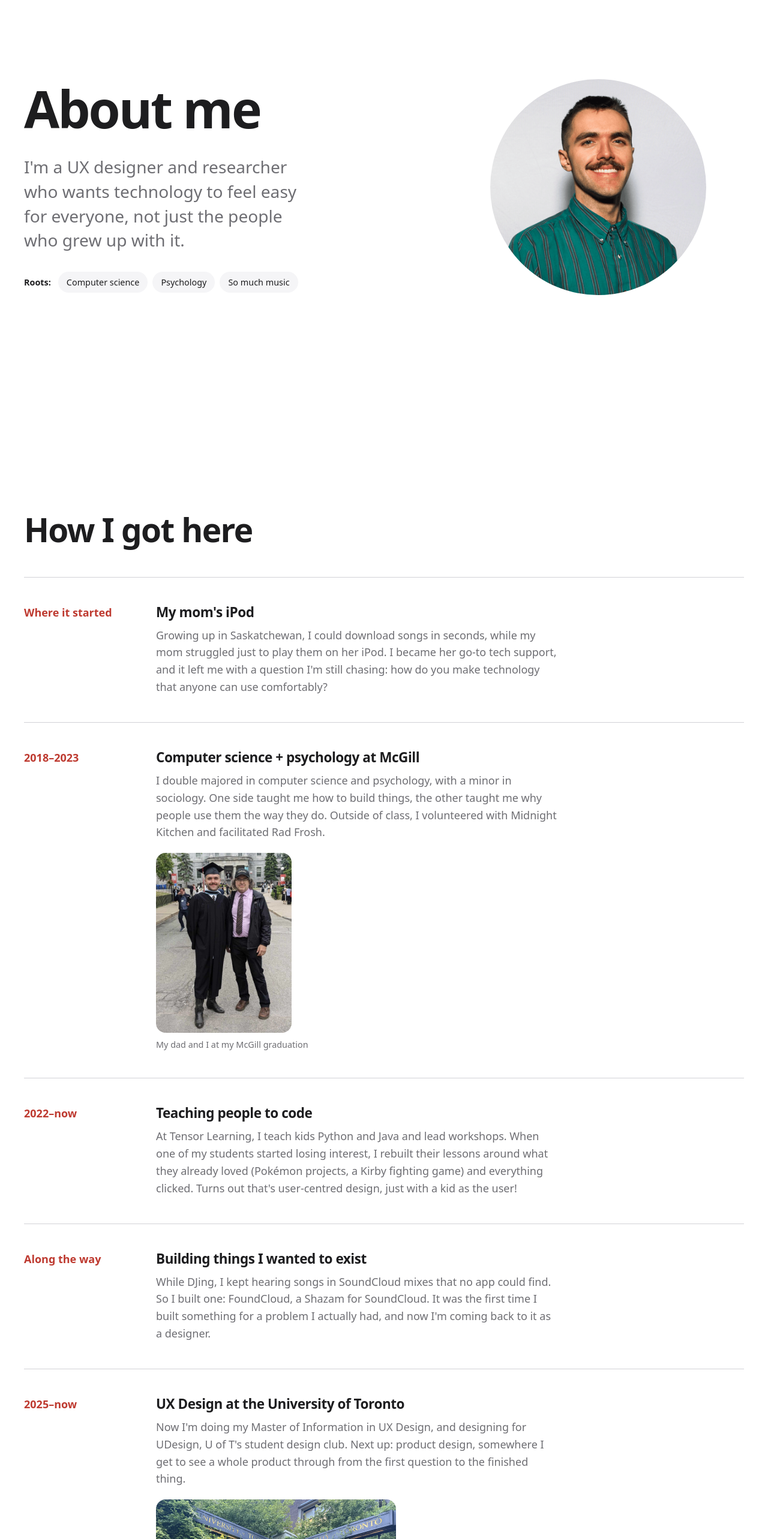
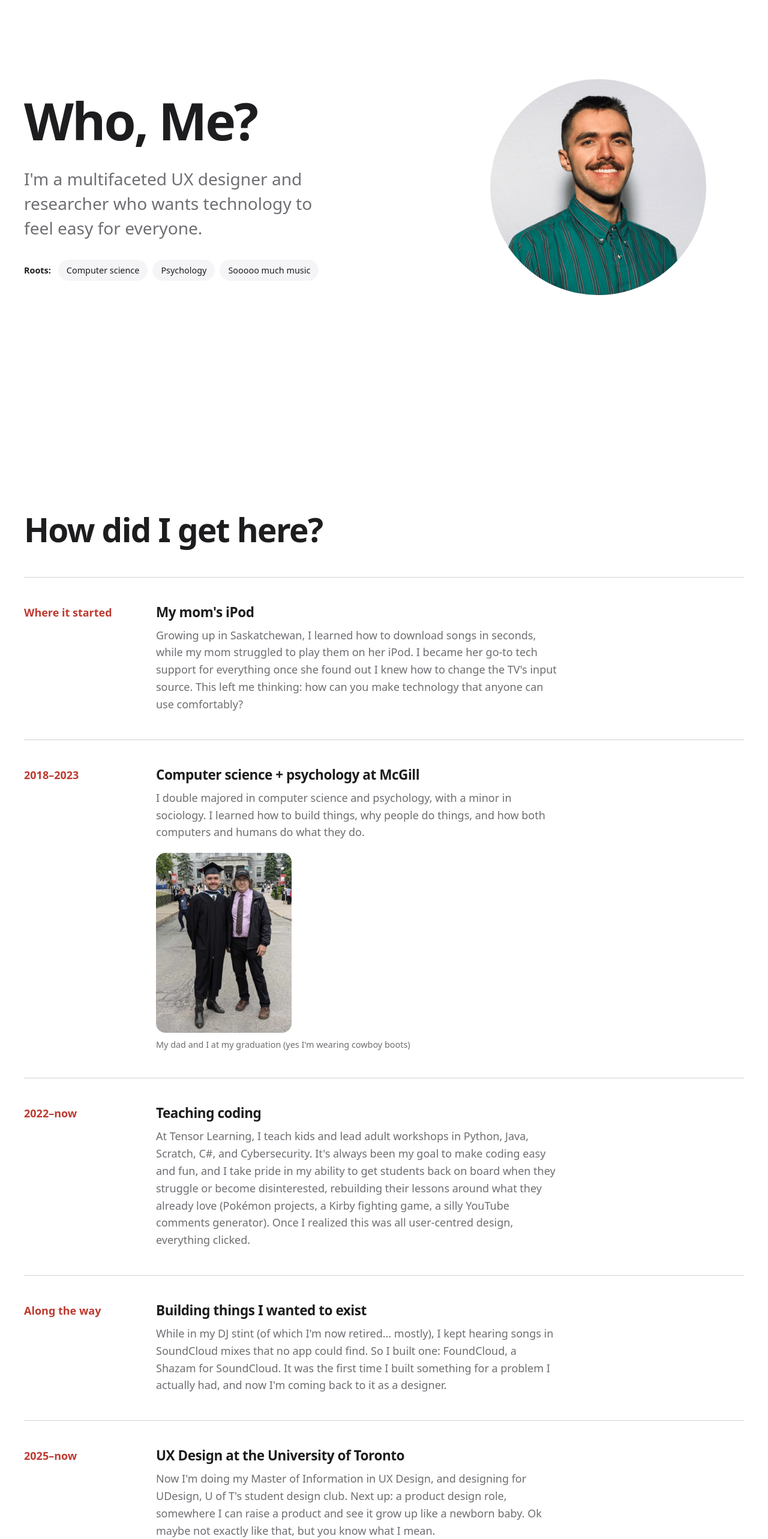
Before and after one commit to taylorfergusson/portfolio-website, a React (Vite) app: page /about in a window 1280 px wide. Shown: the part 120-2686 px from the top of the page at 60% size. Built offline with nearby package versions, Linux system fonts and the light colour scheme.

Commit message:
Fixed home and about content

```diff
--- a/src/pages/About.jsx
+++ b/src/pages/About.jsx
@@ -7,55 +7,55 @@ export default function About() {
     <div className="about">
       <section className="container about-intro">
         <div>
-          <h1 className="reveal">About me</h1>
+          <h1 className="reveal">Who, Me?</h1>
           <p className="lead reveal">
-            I'm a UX designer and researcher who wants technology to feel easy for everyone, not just the people who grew up with it.
+            I'm a multifaceted UX designer and researcher who wants technology to feel easy for everyone.
           </p>
           {/* Little tag rows under the intro. Add a row by copying one <p className="tag-row"> block */}
           <p className="tag-row reveal">
             <span className="tag-label">Roots:</span>
             <span className="tag">Computer science</span>
             <span className="tag">Psychology</span>
-            <span className="tag">So much music</span>
+            <span className="tag">Sooooo much music</span>
           </p>
         </div>
         <img src="/images/headshot.png" alt="Portrait of Taylor Fergusson" className="headshot reveal" />
       </section>
 
       <section className="container">
-        <h2 className="reveal">How I got here</h2>
+        <h2 className="reveal">How did I get here?</h2>
         <ol className="timeline">
           <li className="reveal">
             <span className="when">Where it started</span>
             <h3>My mom's iPod</h3>
-            <p>Growing up in Saskatchewan, I could download songs in seconds, while my mom struggled just to play them on her iPod. I became her go-to tech support, and it left me with a question I'm still chasing: how do you make technology that anyone can use comfortably?</p>
+            <p>Growing up in Saskatchewan, I learned how to download songs in seconds, while my mom struggled to play them on her iPod. I became her go-to tech support for everything once she found out I knew how to change the TV's input source. This left me thinking: how can you make technology that anyone can use comfortably?</p>
           </li>
           <li className="reveal">
             <span className="when">2018–2023</span>
             <h3>Computer science + psychology at McGill</h3>
-            <p>I double majored in computer science and psychology, with a minor in sociology. One side taught me how to build things, the other taught me why people use them the way they do. Outside of class, I volunteered with Midnight Kitchen and facilitated Rad Frosh.</p>
+            <p>I double majored in computer science and psychology, with a minor in sociology. I learned how to build things, why people do things, and how both computers and humans do what they do.</p>
             <figure className="timeline-figure">
               <img src="/images/about/mcgill-grad.jpg" alt="Taylor in a graduation gown with his dad at McGill" className="timeline-photo" loading="lazy" />
-              <figcaption>My dad and I at my McGill graduation</figcaption>
+              <figcaption>My dad and I at my graduation (yes I'm wearing cowboy boots)</figcaption>
             </figure>
           </li>
           <li className="reveal">
             <span className="when">2022–now</span>
-            <h3>Teaching people to code</h3>
-            <p>At Tensor Learning, I teach kids Python and Java and lead workshops. When one of my students started losing interest, I rebuilt their lessons around what they already loved (Pokémon projects, a Kirby fighting game) and everything clicked. Turns out that's user-centred design, just with a kid as the user!</p>
+            <h3>Teaching coding</h3>
+            <p>At Tensor Learning, I teach kids and lead adult workshops in Python, Java, Scratch, C#, and Cybersecurity. It's always been my goal to make coding easy and fun, and I take pride in my ability to get students back on board when they struggle or become disinterested, rebuilding their lessons around what they already love (Pokémon projects, a Kirby fighting game, a silly YouTube comments generator). Once I realized this was all user-centred design, everything clicked.</p>
           </li>
           <li className="reveal">
             <span className="when">Along the way</span>
             <h3>Building things I wanted to exist</h3>
-            <p>While DJing, I kept hearing songs in SoundCloud mixes that no app could find. So I built one: FoundCloud, a Shazam for SoundCloud. It was the first time I built something for a problem I actually had, and now I'm coming back to it as a designer.</p>
+            <p>While in my DJ stint (of which I'm now retired... mostly), I kept hearing songs in SoundCloud mixes that no app could find. So I built one: FoundCloud, a Shazam for SoundCloud. It was the first time I built something for a problem I actually had, and now I'm coming back to it as a designer.</p>
           </li>
           <li className="reveal">
             <span className="when">2025–now</span>
             <h3>UX Design at the University of Toronto</h3>
-            <p>Now I'm doing my Master of Information in UX Design, and designing for UDesign, U of T's student design club. Next up: product design, somewhere I get to see a whole product through from the first question to the finished thing.</p>
+            <p>Now I'm doing my Master of Information in UX Design, and designing for UDesign, U of T's student design club. Next up: a product design role, somewhere I can raise a product and see it grow up like a newborn baby. Ok maybe not exactly like that, but you know what I mean.</p>
             <figure className="timeline-figure">
               <img src="/images/about/uoft.jpg" alt="Taylor and his sister under the University of Toronto sign" className="timeline-photo" loading="lazy" />
-              <figcaption>My sister and I at the U of T</figcaption>
+              <figcaption>My sister and I at U of T during her visit</figcaption>
             </figure>
           </li>
         </ol>
@@ -80,22 +80,22 @@ export default function About() {
             </figure>
           </div>
           <ul className="interests">
-            <li className="reveal lift"><h3>Music production</h3><p>Choir kid turned electronic musician. I produce, DJ, and perform.</p></li>
-            <li className="reveal lift"><h3>Cooking</h3><p>Vegan, and I go all out. No sad side salads here.</p></li>
-            <li className="reveal lift"><h3>Getting outside</h3><p>Skiing in the winter, and my vintage bike the rest of the year.</p></li>
-            <li className="reveal lift"><h3>Exploring</h3><p>From new corners of Canada to 2am Wikipedia rabbit holes.</p></li>
+            <li className="reveal lift"><h3>Music production</h3><p>Choir kid turned electronic musician. I love to produce and perform with friends, and am in 2 bands!</p></li>
+            <li className="reveal lift"><h3>Cooking</h3><p>Vegan stuff, usually fully realized. Current fave: shiitake-miso ramen. Did somebody say yum?</p></li>
+            <li className="reveal lift"><h3>Getting outside</h3><p>Skiing in the winter, and riding vintage Peugeot bike the rest of the year (when I'm not stuck fixing it).</p></li>
+            <li className="reveal lift"><h3>Exploring</h3><p>From new corners of Canada to Wikipedia rabbit holes on syntactic ambiguity.</p></li>
           </ul>
 
           <div className="coverflow-intro">
             <h2 className="reveal">My faves!</h2>
-            <p className="reveal"><span className="on-mouse">Click</span><span className="on-touch">Tap</span> an album to hear a little preview</p>
+            <p className="reveal"><span className="on-mouse">Click</span><span className="on-touch">Tap</span> around to hear some of my favourite songs, albums, and artists</p>
           </div>
         </div>
         <CoverFlow />
       </section>
 
       <section className="callout container">
-        <h2 className="reveal">Need a designer, a researcher, or someone who does both? I can find the fun in anything, so let's talk!</h2>
+        <h2 className="reveal">Need a designer, researcher, developer, or somebody who does all three? I can find the fun in anything. Let's connect!</h2>
         <a href={`mailto:${email}`} className="btn reveal">Say hello</a>
       </section>
     </div>
--- a/src/pages/Home.jsx
+++ b/src/pages/Home.jsx
@@ -66,8 +66,7 @@ export default function Home() {
         <div className="intro-right">
           <h2 className="reveal">I design it. Then I build it.</h2>
           <p className="reveal">
-            I follow the rules, feel things out, and actually build what I design. I love the whole
-            journey, from the first interview to the last line of code.
+            I like to follow the rules, then break them when necessary, taking design projects to the next level with technical solutions or a full build. I love the whole journey, from the first interview to the last line of code.
           </p>
           <Link to="/about" className="btn reveal">More about me</Link>
         </div>
@@ -85,8 +84,7 @@ export default function Home() {
 
       <section className="callout container">
         <h2 className="reveal">
-          Need a designer, a researcher, or someone who does both? I can find the fun in anything,
-          so let's talk!
+          Need a designer, researcher, developer, or somebody who does all three? I can find the fun in anything. Let's connect!
         </h2>
         <Link to="/resume" className="btn reveal">View Resume</Link>
       </section>
--- a/src/projects.js
+++ b/src/projects.js
@@ -11,7 +11,7 @@ export const projects = [
     title: 'YumGo - UX Case Study',
     category: 'UI/UX Design',
     date: 'Sep - Dec 2025',
-    summary: 'A food discovery app that gives tourists comfort in the unfamiliar. I led a team of 4',
+    summary: 'A food discovery app that gives tourists comfort in the unfamiliar. I led a team of 4!',
     thumbnail: '/images/yumgo/thumbnail.png',
     thumbnailAlt: 'YumGo app screens showing a restaurant map, listings and menus',
     // Shown as labelled columns under the title. Add, remove or rename labels freely.
@@ -22,7 +22,7 @@ export const projects = [
     title: 'CIUT - Audit & Website Redesign',
     category: 'UI/UX Design',
     date: 'Oct 2025',
-    summary: "An audit and redesign to show off the good heart of U of T's campus radio station",
+    summary: "A content audit and competitor-informed redesign to help people connect with U of T's campus radio station",
     thumbnail: '/images/ciut/thumbnail.jpg',
     thumbnailAlt: 'CIUT website redesign concept with show listings and an alumni section',
     details: { Role: 'Lead UI/UX Designer', Team: 'Solo', Timeline: '3 weeks\nOct 2025', Tools: 'Screaming Frog\nFigma' },
@@ -32,7 +32,7 @@ export const projects = [
     title: 'FoundCloud - Web App Development',
     category: 'Development & UX',
     date: 'In progress',
-    summary: 'Shazam, but for songs that only live on SoundCloud. Built solo, from the database to the design',
+    summary: 'Like Shazam, but for songs that only live on SoundCloud. Built completely solo, from the database to the design',
     thumbnail: '/images/foundcloud/thumbnail.jpg',
     thumbnailAlt: 'FoundCloud match screen showing a remix it identified, with an 80% confidence score',
     details: { Role: 'Designer & Developer', Team: 'Solo', Tools: 'Python / FastAPI / Postgres / JavaScript / AWS', Status: 'Live, in progress' },
```
